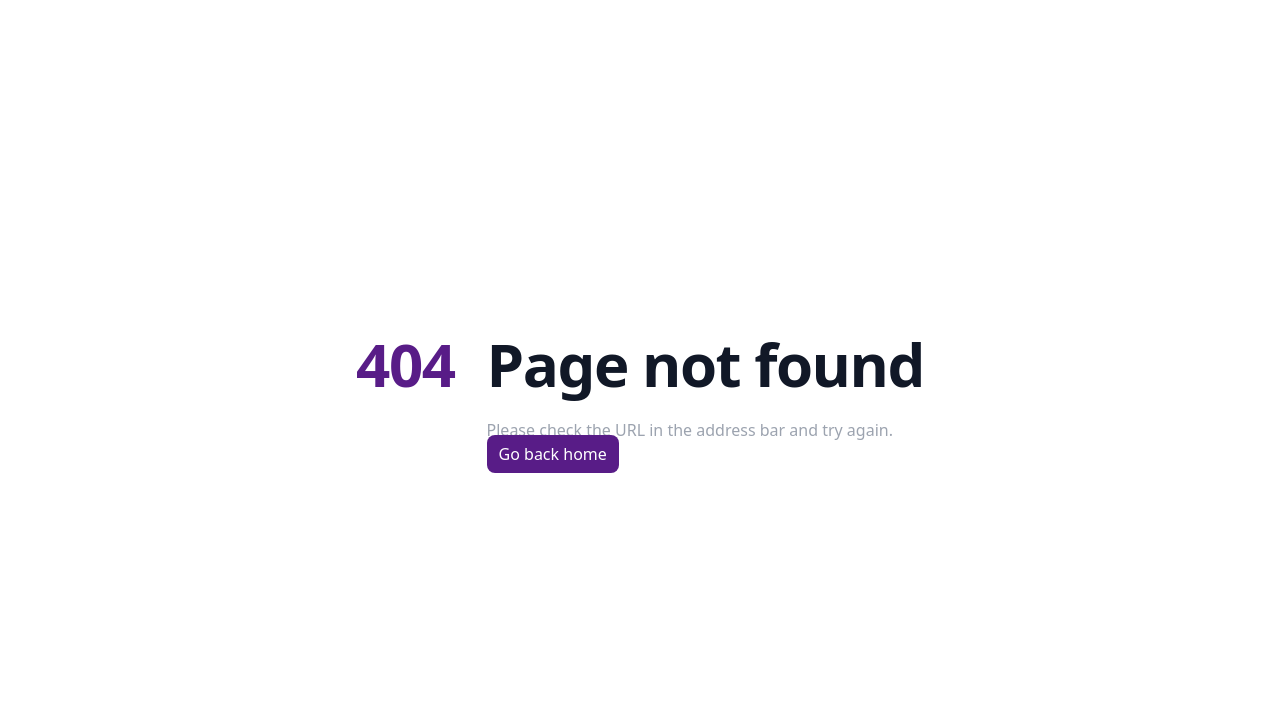
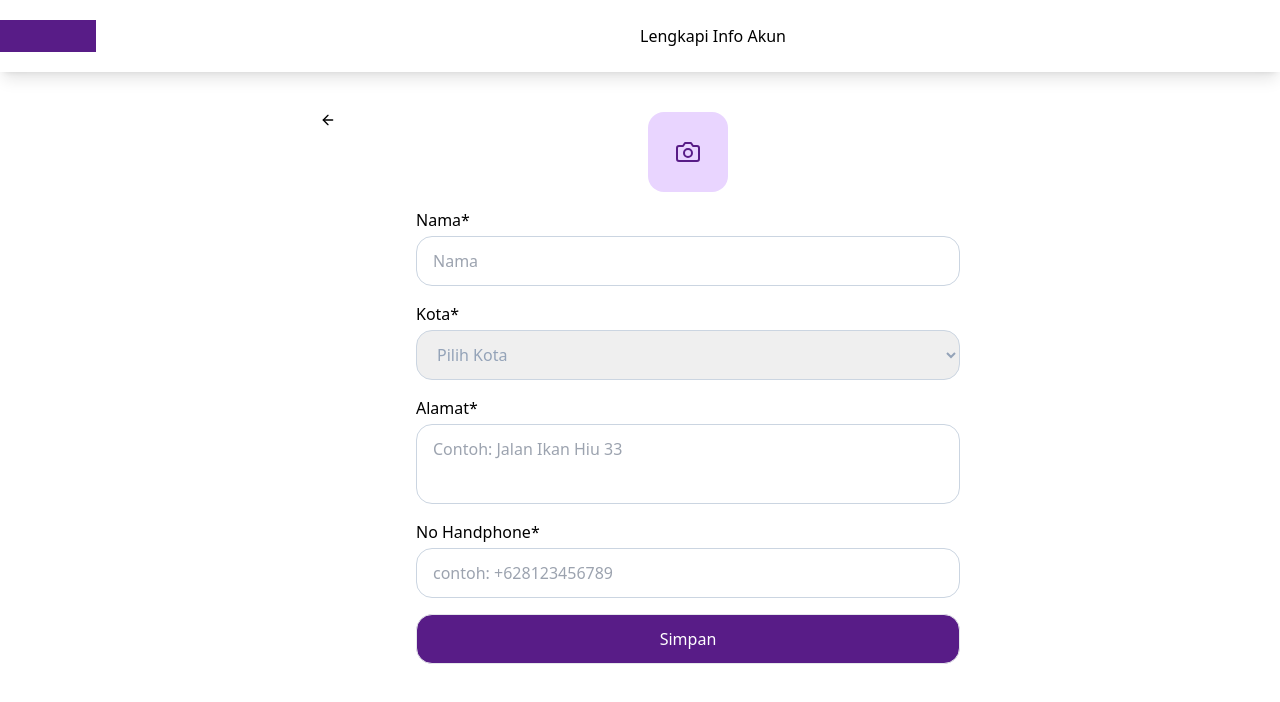
Before and after one commit to didapatria/secondhand_teamseven, a React (Create React App) app: page /infoprofil in a window 1280 px wide. Before the commit this address had no page. Shown: the top 702 px of the page. Built offline with nearby package versions, Linux system fonts and the light colour scheme.

Commit message:
info profil

```diff
--- a/src/App.js
+++ b/src/App.js
@@ -2,6 +2,7 @@ import { BrowserRouter, Routes, Route } from "react-router-dom";
 import Home from "./pages/Home";
 import LoginPage from "./pages/auth/Login";
 import NotFound from "./pages/NotFound";
+import InfoProfil from "./pages/InfoProfil";
 
 function App() {
   return (
@@ -9,6 +10,7 @@ function App() {
       <Routes>
         <Route path="/" element={<Home />} />
         <Route path="/login" element={<LoginPage />} />
+        <Route path="/infoprofil" element={<InfoProfil />} />
         <Route path="*" element={<NotFound />} />
       </Routes>
     </BrowserRouter>
--- /dev/null
+++ b/src/pages/InfoProfil.jsx
@@ -0,0 +1,82 @@
+import { FiCamera, FiArrowLeft } from "react-icons/fi";
+
+export default function InfoProfil() {
+  return (
+    <div>
+      <div>
+        <div className="flex justify-center bg-white bg-none px-0 py-5 shadow-lg">
+          <div className="container">
+            <div className="flex justify-between">
+              <div className="flex items-center md:w-5/12 md:space-x-6">
+                <div className="h-8 w-24 bg-purple-900 md:block hidden" />
+                <div className="bg-white md:hidden px-3 py-3 rounded-2xl">
+                  <FiArrowLeft className="block md:hidden text-2xl" />
+                </div>
+              </div>
+              <div className="flex items-center md:w-5/12 ">
+                Lengkapi Info Akun
+              </div>
+              <div />
+            </div>
+          </div>
+        </div>
+      </div>
+      <div className="mt-10 flex justify-center">
+        <div className="flex w-1/2 space-x-20">
+          <div>
+            <FiArrowLeft className="md:block hidden" />
+          </div>
+          <div className="flex-1">
+            <form className="space-y-4">
+              <div className="flex justify-center">
+                <div className="flex h-20 w-20 items-center justify-center rounded-2xl border-slate-300 bg-purple-200 px-4 py-3 text-2xl text-purple-900">
+                  <FiCamera />
+                </div>
+              </div>
+              <div className="space-y-1">
+                <div>Nama*</div>
+                <input
+                  type="text"
+                  className="w-full rounded-2xl border border-slate-300 px-4 py-3"
+                  placeholder="Nama"
+                />
+              </div>
+              <div className="space-y-1">
+                <div>Kota*</div>
+                <select className="w-full rounded-2xl border border-slate-300 px-4 py-3 text-slate-400">
+                  <option value="">Pilih Kota</option>
+                  <option value="">Pilih Kota</option>
+                  <option value="">Pilih Kota</option>
+                  <option value="">Pilih Kota</option>
+                </select>
+              </div>
+              <div className="space-y-1">
+                <div>Alamat*</div>
+                <div className="h-20 rounded-2xl border border-slate-300 px-4 py-3">
+                  <input
+                    type="text"
+                    className="w-full"
+                    placeholder="Contoh: Jalan Ikan Hiu 33"
+                  />
+                </div>
+              </div>
+              <div className="space-y-1">
+                <div>No Handphone*</div>
+                <input
+                  type="text"
+                  className="w-full rounded-2xl border border-slate-300 px-4 py-3"
+                  placeholder="contoh: +628123456789"
+                />
+              </div>
+              <div className="text-center">
+                <div className="rounded-2xl border bg-purple-900 px-6 py-3 text-white">
+                  Simpan
+                </div>
+              </div>
+            </form>
+          </div>
+        </div>
+      </div>
+    </div>
+  );
+}
```
Also changed, not shown: src/pages/InfoProfilSeller.jsx (added), 1 other file (tests, documents, lock files or other folders).
